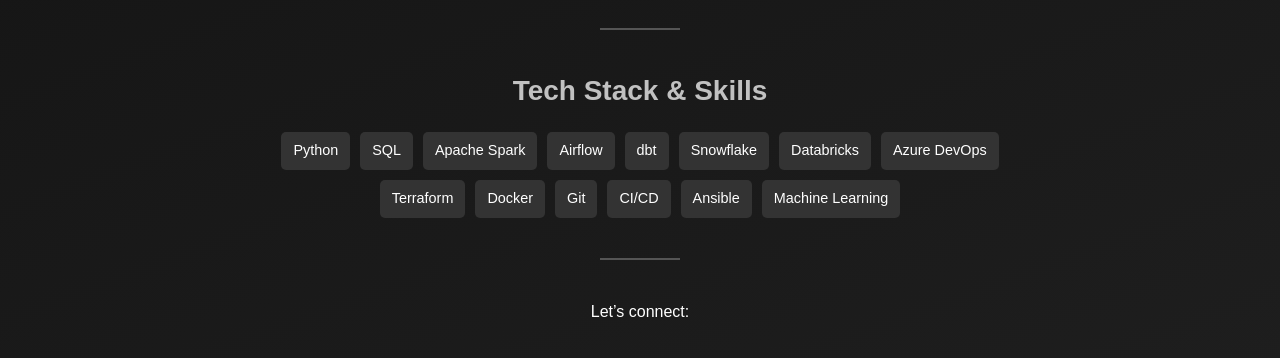
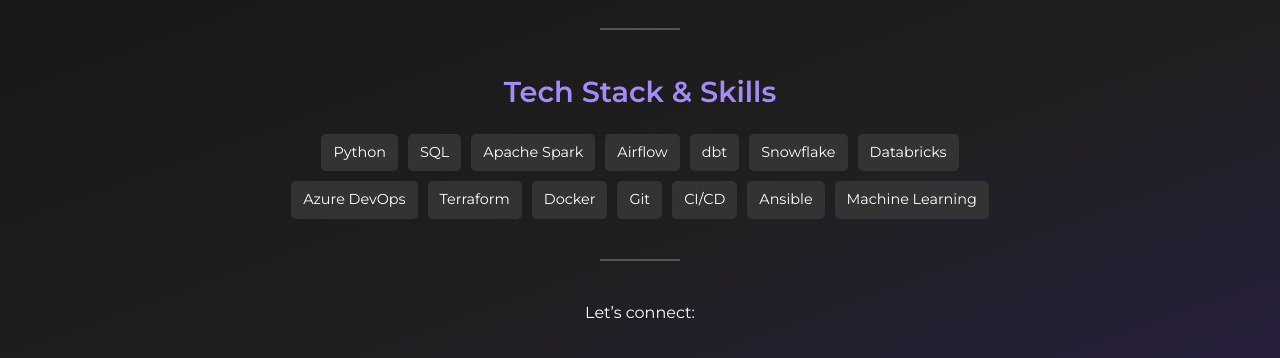
Before and after one commit to iamfmeyer/iamfmeyer.github.io, a plain HTML site: page index.html in a window 1280 px wide. Shown: the part 245-603 px from the top of the page. Drawn offline with Linux system fonts and the light colour scheme.

Commit message:
Update index.html

```diff
--- a/index.html
+++ b/index.html
@@ -4,10 +4,9 @@
   <meta charset="UTF-8">
   <title>Frederic Meyer – Data Engineer</title>
 
-  <!-- Optional: Google Fonts, hier z.B. 'Montserrat' -->
+  <!-- Google Fonts: Montserrat -->
   <link rel="preconnect" href="https://fonts.gstatic.com">
   <link href="https://fonts.googleapis.com/css2?family=Montserrat:wght@400;600&display=swap" rel="stylesheet">
-
 
   <style>
     /* =============== RESET =============== */
@@ -19,10 +18,9 @@
 
     /* =============== BASE STYLES =============== */
     body {
-      /* Moderner, dezenter Gradient mit dunklen Tönen */
-      background: linear-gradient(160deg, #141414 0%, #1f1f1f 100%);
+      /* Leicht farbiger Gradient-Hintergrund */
+      background: linear-gradient(160deg, #141414 0%, #1f1f1f 60%, #2a1f46 100%);
       font-family: 'Montserrat', sans-serif;
-      font-family: Arial, sans-serif;
       color: #fff;
       line-height: 1.5;
     }
@@ -43,12 +41,20 @@
       font-weight: 600;
       color: #fafafa;
       margin-bottom: 10px;
+      transition: color 0.3s ease;
     }
-    header h2 {
+    header h1:hover {
+      color: #fff;
+    }
+
+    /* Dezenter Akzent für H2 */
+    header h2,
+    .skills-section h2 {
       font-size: 1.8rem;
-      color: #cfcfcf;
+      color: #a58af9; /* Lila Akzent */
       margin-bottom: 5px;
     }
+
     header h3 {
       font-size: 1.2rem;
       color: #999;
@@ -67,21 +73,25 @@
       margin: 40px 0;
       text-align: center;
     }
-    .skills-section h2 {
-      font-size: 1.75rem;
-      color: #c1c1c1;
-      margin-bottom: 20px;
+    .skill-badges {
+      display: flex;
+      flex-wrap: wrap;
+      justify-content: center;
+      gap: 10px;
+      margin-top: 20px;
     }
-    .skills-list {
-      list-style: none;
-      margin: 0 auto;
-      padding: 0;
+    .skill-badges span {
+      background-color: #333;
+      padding: 8px 12px;
+      border-radius: 5px;
+      color: #fff;
+      font-size: 0.9rem;
       display: inline-block;
-      text-align: left;
+      transition: background-color 0.3s ease, transform 0.3s ease;
     }
-    .skills-list li {
-      margin: 8px 0;
-      color: #d0d0d0;
+    .skill-badges span:hover {
+      background-color: #444;
+      transform: scale(1.05);
     }
 
     /* =============== SOCIAL / CONTACT SECTION =============== */
@@ -108,6 +118,7 @@
     a {
       text-decoration: none;
       color: #c1c1c1;
+      transition: color 0.2s ease;
     }
     a:hover {
       color: #fff;
@@ -145,145 +156,26 @@
 
     <div class="separator"></div>
 
-<section class="skills-section" style="text-align: center;">
-  <h2>Tech Stack & Skills</h2>
-
-  <!-- Container für die „Badges“ -->
-  <div class="skill-badges" style="
-    display: flex;
-    flex-wrap: wrap;
-    justify-content: center;
-    gap: 10px;
-    margin-top: 20px;
-  ">
-    <!-- Einzelne „Badges“ -->
-    <span style="
-      background-color: #333;
-      padding: 8px 12px;
-      border-radius: 5px;
-      color: #fff;
-      font-size: 0.9rem;
-      display: inline-block;
-    ">Python</span>
-
-    <span style="
-      background-color: #333;
-      padding: 8px 12px;
-      border-radius: 5px;
-      color: #fff;
-      font-size: 0.9rem;
-      display: inline-block;
-    ">SQL</span>
-
-    <span style="
-      background-color: #333;
-      padding: 8px 12px;
-      border-radius: 5px;
-      color: #fff;
-      font-size: 0.9rem;
-      display: inline-block;
-    ">Apache Spark</span>
-
-    <span style="
-      background-color: #333;
-      padding: 8px 12px;
-      border-radius: 5px;
-      color: #fff;
-      font-size: 0.9rem;
-      display: inline-block;
-    ">Airflow</span>
-
-    <span style="
-      background-color: #333;
-      padding: 8px 12px;
-      border-radius: 5px;
-      color: #fff;
-      font-size: 0.9rem;
-      display: inline-block;
-    ">dbt</span>
-
-    <span style="
-      background-color: #333;
-      padding: 8px 12px;
-      border-radius: 5px;
-      color: #fff;
-      font-size: 0.9rem;
-      display: inline-block;
-    ">Snowflake</span>
-
-    <span style="
-      background-color: #333;
-      padding: 8px 12px;
-      border-radius: 5px;
-      color: #fff;
-      font-size: 0.9rem;
-      display: inline-block;
-    ">Databricks</span>
-
-    <span style="
-      background-color: #333;
-      padding: 8px 12px;
-      border-radius: 5px;
-      color: #fff;
-      font-size: 0.9rem;
-      display: inline-block;
-    ">Azure DevOps</span>
-
-    <span style="
-      background-color: #333;
-      padding: 8px 12px;
-      border-radius: 5px;
-      color: #fff;
-      font-size: 0.9rem;
-      display: inline-block;
-    ">Terraform</span>
-
-    <span style="
-      background-color: #333;
-      padding: 8px 12px;
-      border-radius: 5px;
-      color: #fff;
-      font-size: 0.9rem;
-      display: inline-block;
-    ">Docker</span>
-
-    <span style="
-      background-color: #333;
-      padding: 8px 12px;
-      border-radius: 5px;
-      color: #fff;
-      font-size: 0.9rem;
-      display: inline-block;
-    ">Git</span>
-
-    <span style="
-      background-color: #333;
-      padding: 8px 12px;
-      border-radius: 5px;
-      color: #fff;
-      font-size: 0.9rem;
-      display: inline-block;
-    ">CI/CD</span>
-
-    <span style="
-      background-color: #333;
-      padding: 8px 12px;
-      border-radius: 5px;
-      color: #fff;
-      font-size: 0.9rem;
-      display: inline-block;
-    ">Ansible</span>
-
-    <span style="
-      background-color: #333;
-      padding: 8px 12px;
-      border-radius: 5px;
-      color: #fff;
-      font-size: 0.9rem;
-      display: inline-block;
-    ">Machine Learning</span>
-  </div>
-</section>
+    <!-- Skills Section mit Badges -->
+    <section class="skills-section" style="text-align: center;">
+      <h2>Tech Stack & Skills</h2>
+      <div class="skill-badges">
+        <span>Python</span>
+        <span>SQL</span>
+        <span>Apache Spark</span>
+        <span>Airflow</span>
+        <span>dbt</span>
+        <span>Snowflake</span>
+        <span>Databricks</span>
+        <span>Azure DevOps</span>
+        <span>Terraform</span>
+        <span>Docker</span>
+        <span>Git</span>
+        <span>CI/CD</span>
+        <span>Ansible</span>
+        <span>Machine Learning</span>
+      </div>
+    </section>
 
     <div class="separator"></div>
 
```
